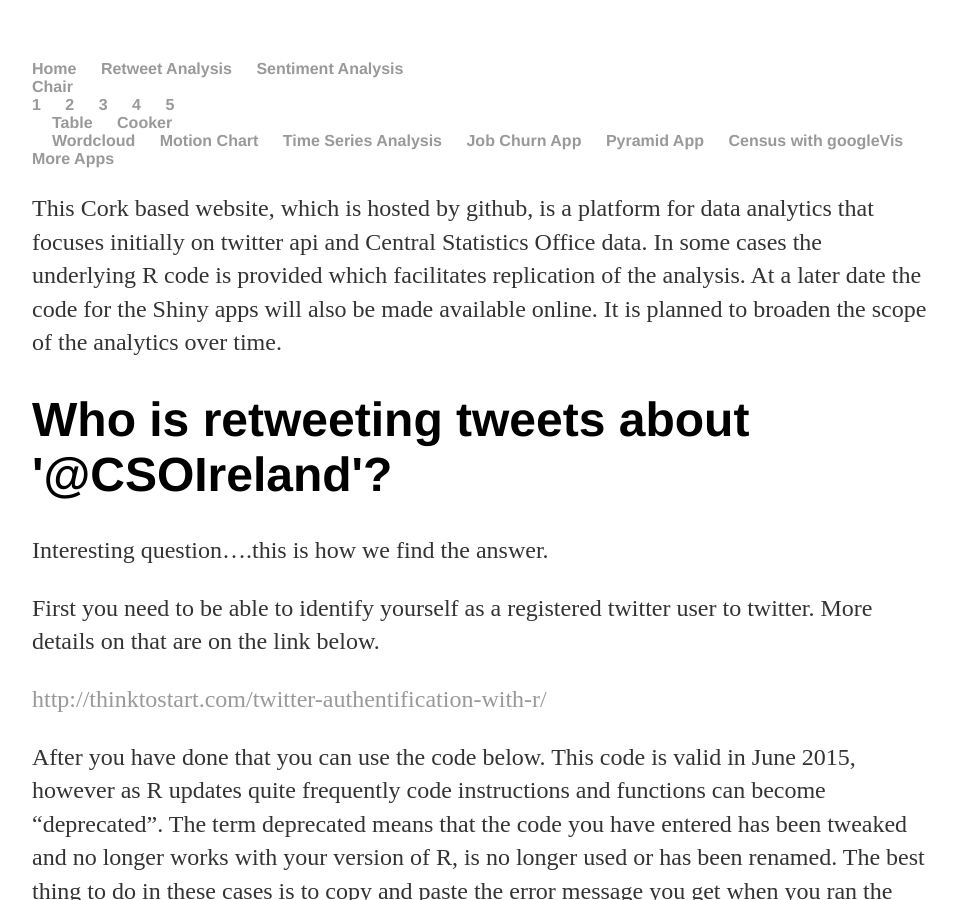
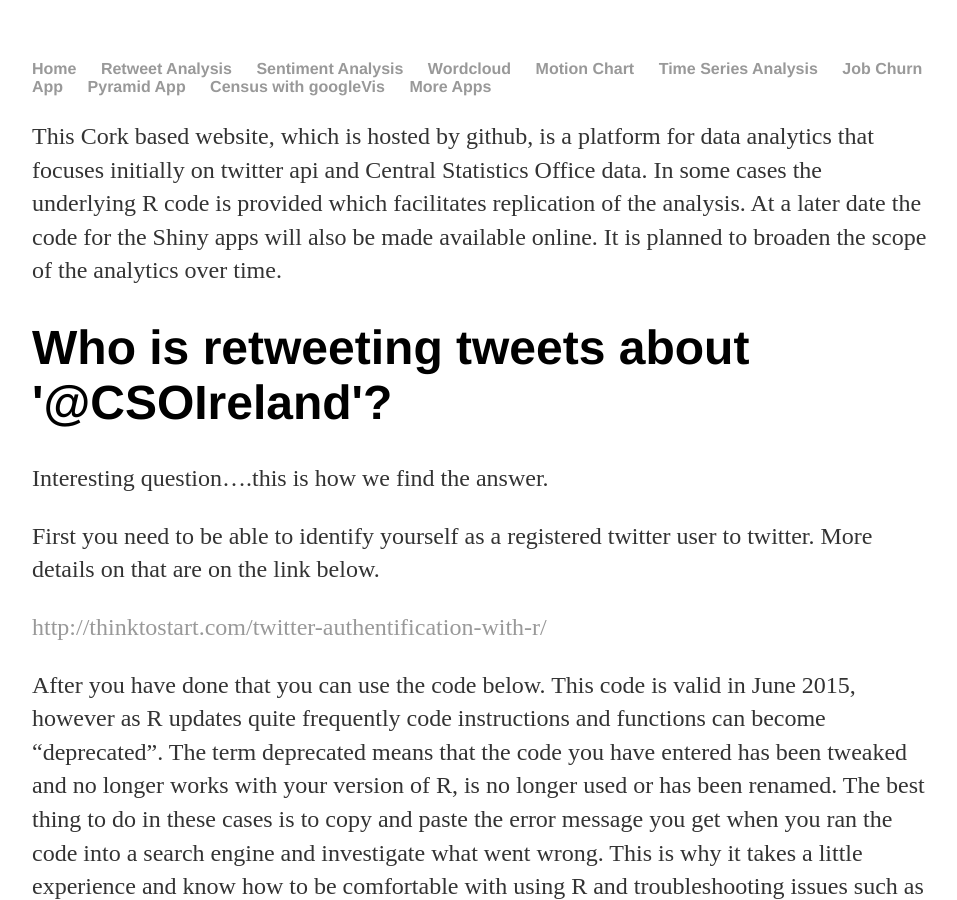
Before and after one commit to CorkDataAnalytics/CorkDataAnalytics.github.io, a Jekyll site: the page built from index.html, in a window 1280 px wide and 900 px high. Shown: the whole window, without its empty margins (160-1117 px from the left). Built offline with Jekyll 4.4.1, drawn with Linux system fonts in a browser that asks for light colours; comment, search, counter and statistics services are not loaded.

Commit message:
Update default.html

```diff
--- a/_layouts/default.html
+++ b/_layouts/default.html
@@ -1,4 +1,3 @@
-
 <!DOCTYPE html>
 
 <html>
@@ -28,25 +27,7 @@
     		<ul>
         		<li><a href="/">Home</a></li>
         		<li><a href="/retweets">Retweet Analysis</a></li>
-        		<li><a href="/SentimentAnalysis">Sentiment Analysis</a>
-  <div>
-				<ul>
-					<li>
-						<a href="products.html#chair">Chair <span class="caret"></span></a>
-						<div>
-							<ul>
-								<li><a href="#">1</a></li>
-								<li><a href="#">2</a></li>
-								<li><a href="#">3</a></li>
-								<li><a href="#">4</a></li>
-								<li><a href="#">5</a></li>
-							</ul>
-						</div>
-					</li>
-					<li><a href="products.html#table">Table</a></li>
-					<li><a href="cooker.html">Cooker</a></li>
-				</ul>
-			</div></li>
+        		<li><a href="/SentimentAnalysis">Sentiment Analysis</a></li>
                         <li><a href="/Wordcloud">Wordcloud</a> </li>
                         <li><a href="/Motion">Motion Chart</a></li>
                         <li><a href="/timeseries">Time Series Analysis</a></li>
@@ -56,7 +37,6 @@
         		<li><a href="/More">More Apps</a></li>
     		</ul>
 		</nav>
-
 			<div class="container">
 
 			{{ content }}
```
